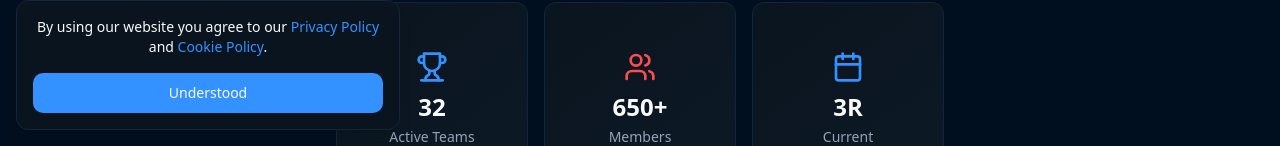
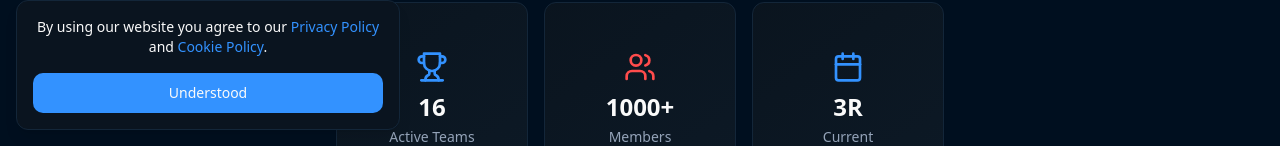
Before and after one commit to katislunatic/gtic, a React (Vite) app: page / in a window 1280 px wide. Shown: the part 654-800 px from the top of the page. Built offline with nearby package versions, Linux system fonts and the light colour scheme; no server answers; the database is empty.

Commit message:
Update home stats text
Co-authored-by: katislunatic <225284293+katislunatic@users.noreply.github.com>

```diff
--- a/src/pages/Home.tsx
+++ b/src/pages/Home.tsx
@@ -156,8 +156,8 @@ export const Home = ({ isAdmin }: HomeProps) => {
   };
 
   const stats = [
-    { icon: Trophy, label: "Active Teams", value: "32", color: "text-primary" },
-    { icon: Users, label: "Members", value: "650+", color: "text-secondary" },
+    { icon: Trophy, label: "Active Teams", value: "16", color: "text-primary" },
+    { icon: Users, label: "Members", value: "1000+", color: "text-secondary" },
     { icon: Calendar, label: "Current Season", value: "3R", color: "text-primary" }
   ];
 
```
